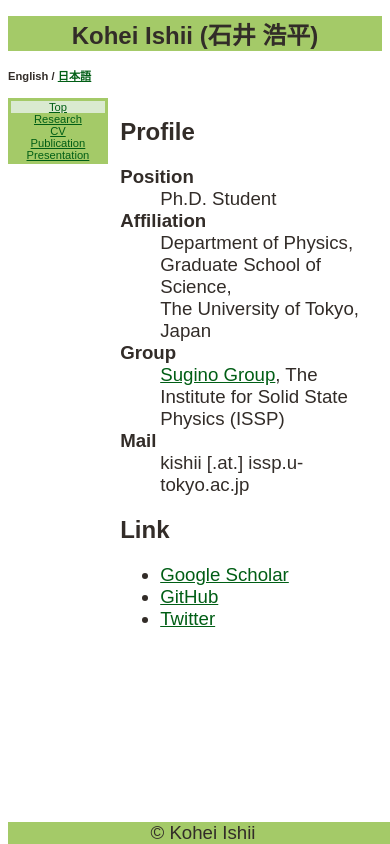
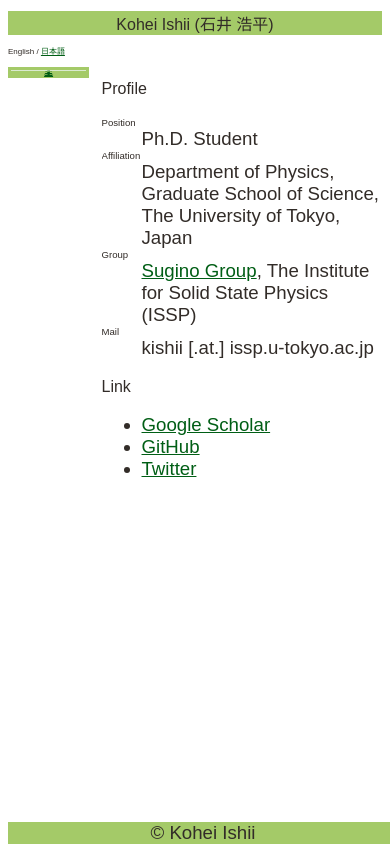
Before and after one commit to cohsh/cohsh.github.io, a PHP site: page / in a window 390 px wide. Run offline with PHP 8.4, Linux system fonts and the light colour scheme.

Commit message:
[change] layout for phone

```diff
--- a/css/style.css
+++ b/css/style.css
@@ -1,17 +1,17 @@
-body {font-family: 'Noto Sans JP', sans-serif; font-weight:300; color:#322C28; font-size:14pt}
+body {font-family: 'Noto Sans JP', sans-serif; font-weight:100; color:#322C28; font-size:14pt}
 a {color: #005E15}
 
 header {width:100%;background-color:#A4CA68;text-align:center}
 footer{position:fixed;bottom:0;width:100%;background-color:#A4CA68;text-align:center}
 
-ul.side {list-style:none;padding:0;margin:0;text-align:center;font-size:0.7rem}
+ul.side {list-style:none;padding:0;margin:0;text-align:center;font-size:0.1rem}
 
-div.side {float:left;top:3em;width:25%;background-color:#A4CA68;height:100%;padding:0.2rem}
+div.side {float:left;top:3em;width:20%;background-color:#A4CA68;height:100%;padding:0.2rem}
 div.container {position:relative;height:100%}
-div.main {float:right;position:relative;width:70%;height:100%;overflow-y:scroll}
+div.main {float:right;position:relative;width:75%;height:100%;overflow-y:scroll}
 
-dt {font-weight:bold}
-
-h1 {font-size:1.5rem}
-h2 {font-size:1.5rem}
-#lang {font-size: 0.7rem}
+h1 {font-weight:300;font-size: 1rem}
+h2 {font-weight:300;font-size: 1rem}
+h3 {font-weight:300;font-size: 0.6rem}
+dt {font-weight:300;font-size: 0.6rem}
+#lang {font-size:0.5rem;font-weight:100}
--- a/src/cv.ts
+++ b/src/cv.ts
@@ -30,9 +30,9 @@ function loadCV() {
         <h3>学歴</h3>
         <dl>
         <dt>2020年4月 - 現在</dt>
-        <dd>東京大学　大学院理学系研究科　物理学専攻　博士課程</dd>
+        <dd>東京大学<br>大学院理学系研究科<br>物理学専攻博士課程</dd>
         <dt>2017年4月 - 2020月3月</dt>
-        <dd>東京大学　大学院理学系研究科　物理学専攻　修士課程</dd>
+        <dd>東京大学<br>大学院理学系研究科<br>物理学専攻修士課程</dd>
         <dt>2015年4月 - 2017年3月</dt>
         <dd>東京大学　理学部物理学科</dd>
         <dt>2013年4月 - 2015年3月</dt>
--- a/src/top.ts
+++ b/src/top.ts
@@ -27,8 +27,9 @@ function loadTop() {
         <h2>プロフィール</h2>
         <dl>
         <dt>所属</dt>
-        <dd>東京大学　大学院理学系研究科　物理学専攻　博士課程</dd>
-        <dd>物性研究所（ISSP）　<a href="https://sugino.issp.u-tokyo.ac.jp">杉野研究室</a></dd>
+        <dd>東京大学<br>大学院理学系研究科<br>物理学専攻博士課程</dd>
+        <dt>研究室</dt>
+        <dd>物性研究所<a href="https://sugino.issp.u-tokyo.ac.jp">杉野研究室</a></dd>
             <dt>メール</dt>
         <dd>kishii [.at.] issp.u-tokyo.ac.jp</dd>
         </dl>
```
Also changed, not shown: dist/cv.js, dist/top.js.
